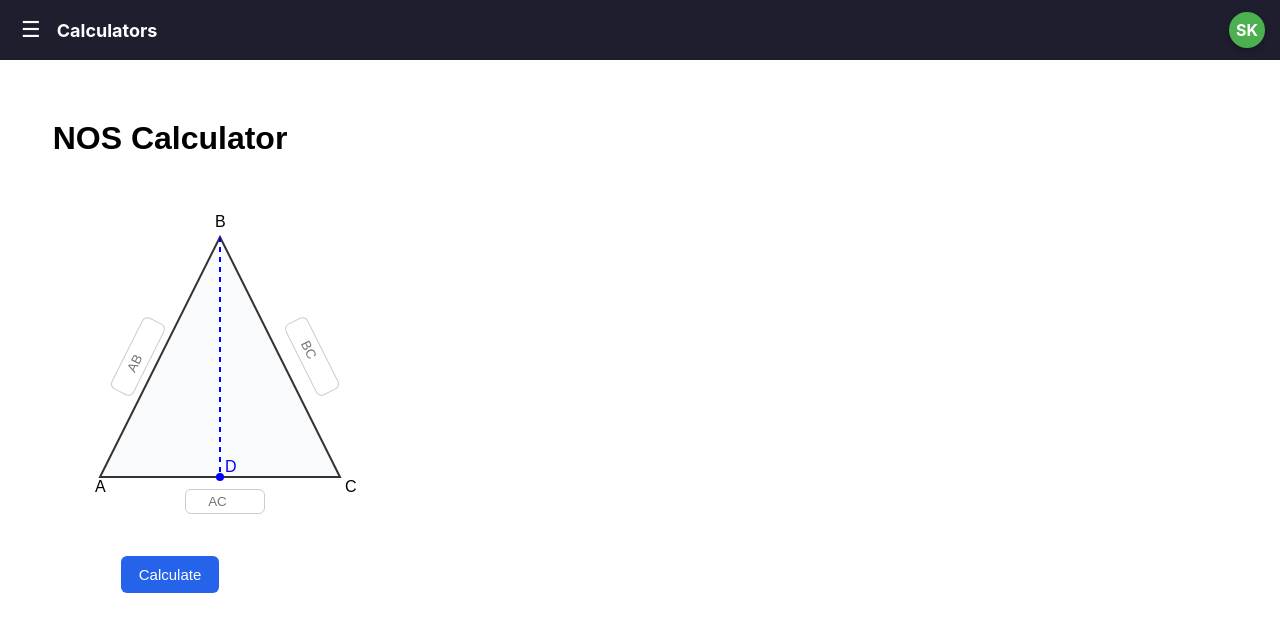
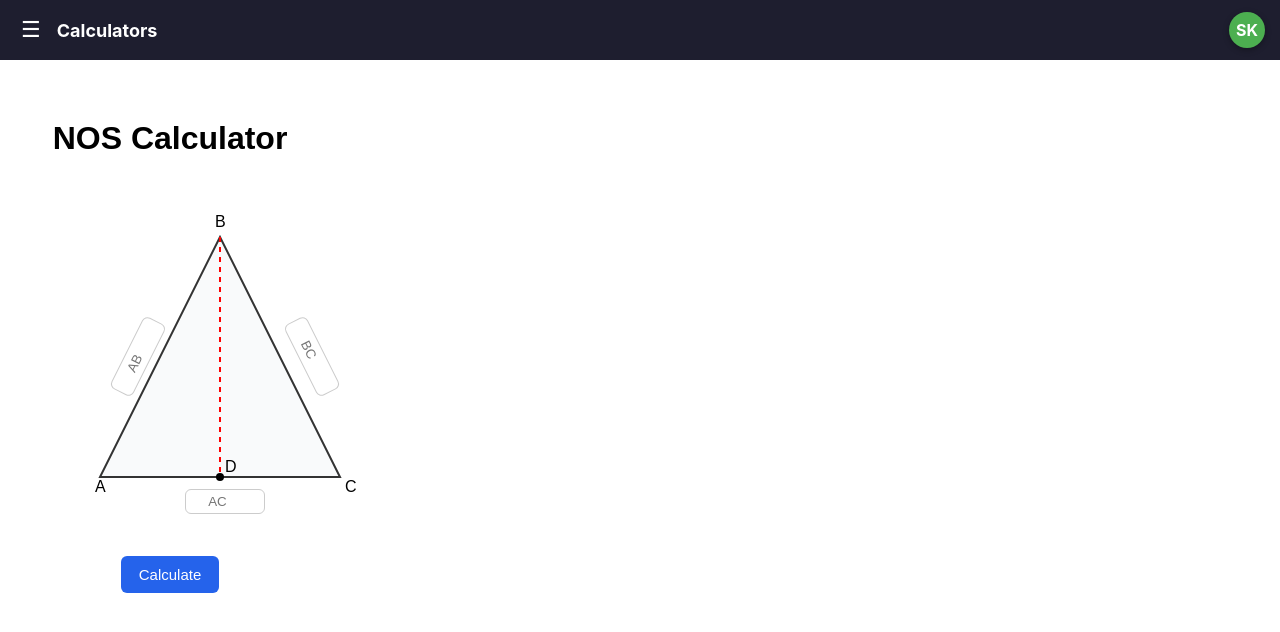
Before and after one commit to Srikathir124/Survey, a React (Create React App) app: page / in a window 1280 px wide. Shown: the top 632 px of the page. Built offline with nearby package versions, Linux system fonts and the light colour scheme.

Commit message:
made NOS line red

```diff
--- a/package.json
+++ b/package.json
@@ -15,7 +15,7 @@
     "web-vitals": "^2.1.4"
   },
   "scripts": {
-    "start": "react-scripts start",
+    "start": "react-scripts srun tart",
     "build": "react-scripts build",
     "test": "react-scripts test",
     "eject": "react-scripts eject",
--- a/src/components/survey-calculations/nos.jsx
+++ b/src/components/survey-calculations/nos.jsx
@@ -146,8 +146,8 @@ function Nos() {
           />
 
           {/* D point */}
-          <circle cx={D.x} cy={D.y} r="4" fill="blue" />
-          <text x={D.x + 5} y={D.y - 5} fill="blue">D</text>
+          <circle cx={D.x} cy={D.y} r="4" fill="black" />
+          <text x={D.x + 5} y={D.y - 5} fill="black">D</text>
 
           {/* Labels */}
           <text x={A.x - 5} y={A.y + 15}>A</text>
@@ -311,7 +311,7 @@ const styles = {
     strokeWidth: 2
   },
   dashedLine: {
-    stroke: "blue",
+    stroke: "red",
     strokeWidth: 2,
     strokeDasharray: "5,5"
   },
```
Also changed, not shown: src/components/analytics.js (deleted, +0 -9 lines).
